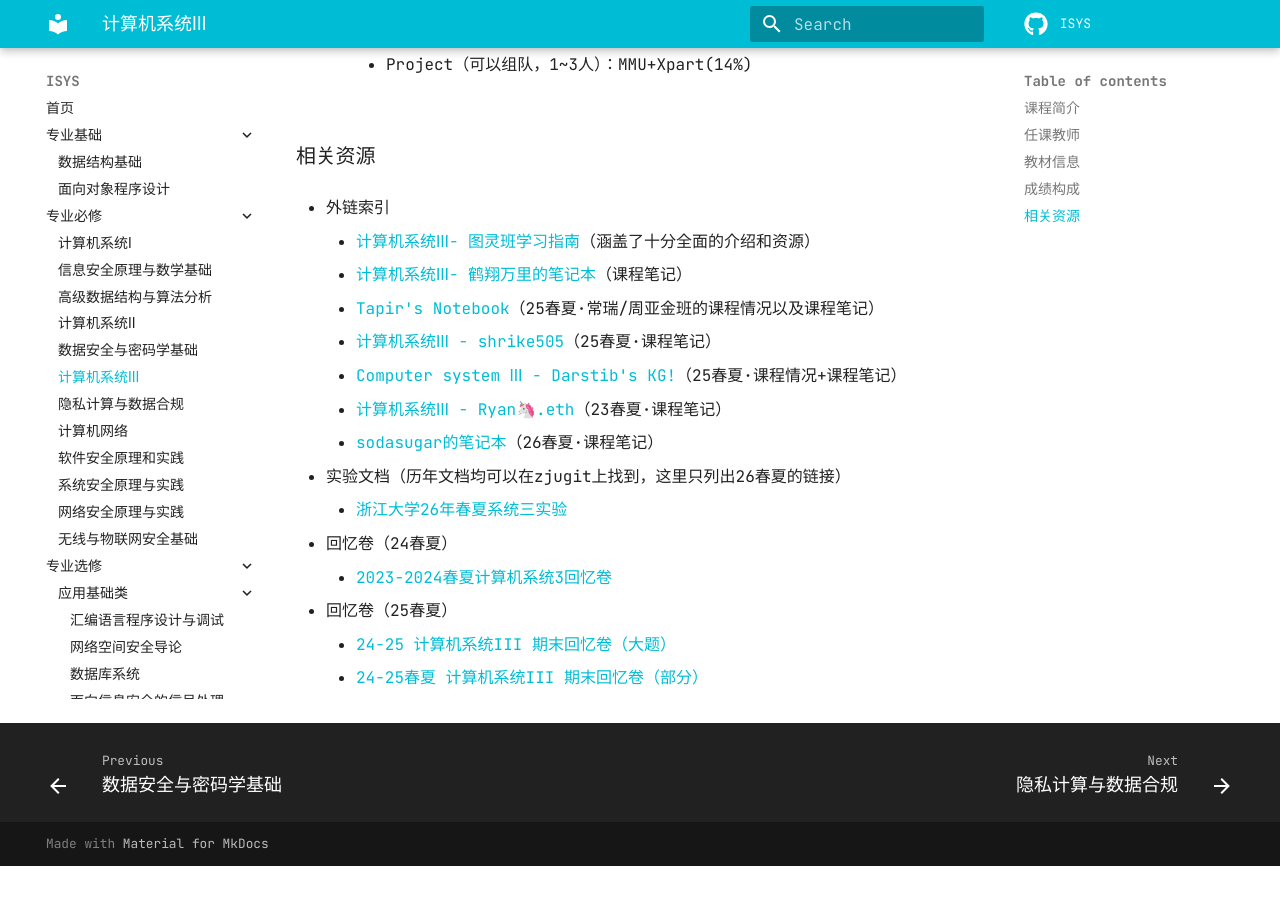
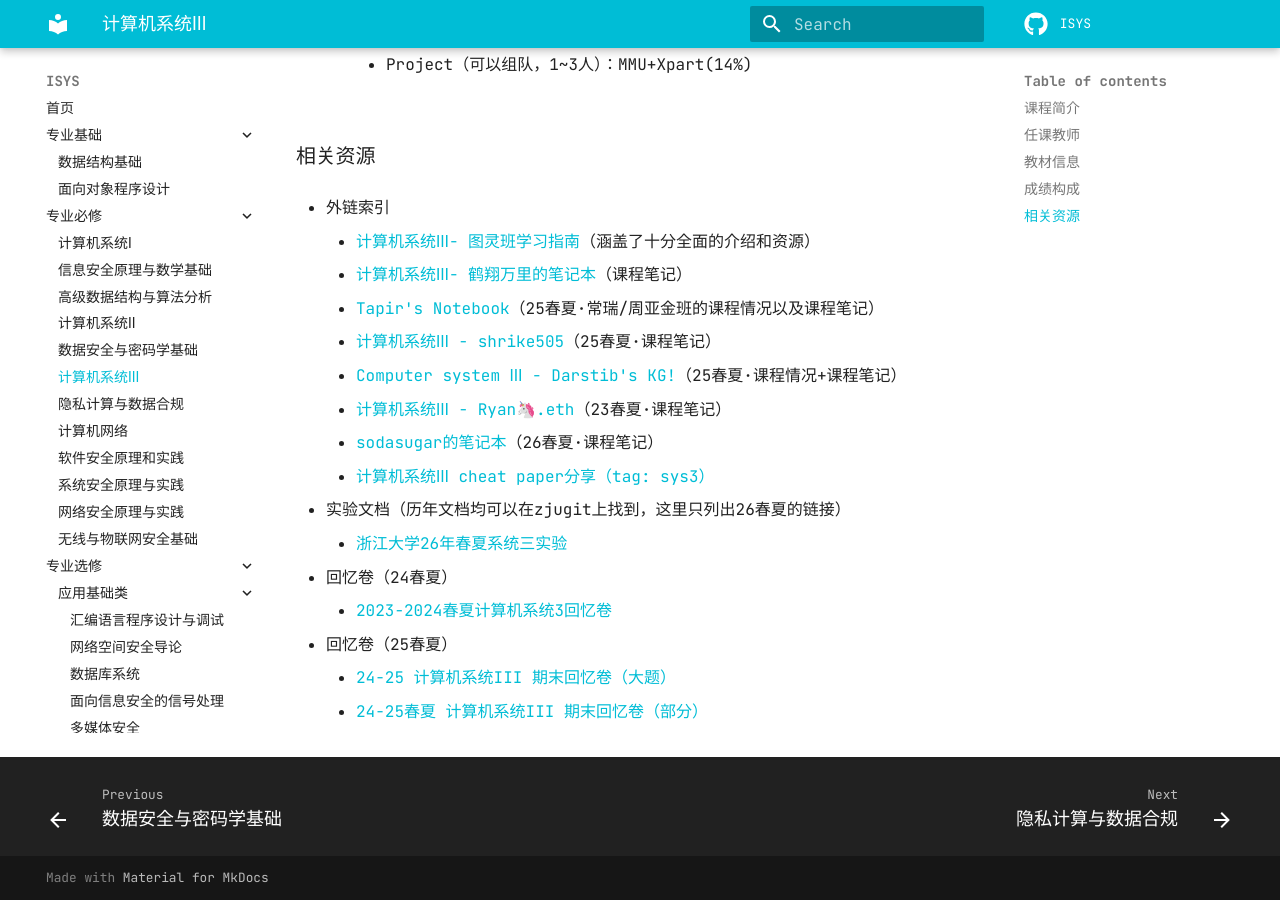
Before and after one commit to dreamem0ra1n/ISYS, an MkDocs documentation site: the page built from docs/专业必修/计算机系统Ⅲ.md, in a window 1280 px wide and 900 px high, scrolled down 1337 px. Built offline with MkDocs 1.6.1 and Material for MkDocs 9.7.7, drawn with Linux system fonts in a browser that asks for light colours; comment, search, counter and statistics services are not loaded; before the commit the page ends 2203 px from its top, so only the background shows below that.

Commit message:
20260630_sys3_cheat_paper_add

```diff
--- a/docs/专业必修/计算机系统Ⅲ.md
+++ b/docs/专业必修/计算机系统Ⅲ.md
@@ -65,6 +65,7 @@
     - [Computer system Ⅲ - Darstib's KG!](https://kg.darstib.cn/note/CSys-III/)（25春夏·课程情况+课程笔记）
 	- [计算机系统Ⅲ - Ryan🦄.eth](https://my.feishu.cn/wiki/I2f4w7TfUiEO8yk4nFCctepgn7e)（23春夏·课程笔记）
 	- [sodasugar的笔记本](https://sodaandsugar.github.io/sys3/)（26春夏·课程笔记）
+	- [计算机系统Ⅲ cheat paper分享（tag: sys3）](https://www.cc98.org/topic/6559144)
 
 - 实验文档（历年文档均可以在zjugit上找到，这里只列出26春夏的链接）
 	- [浙江大学26年春夏系统三实验](https://zju-sys.pages.zjusct.io/sys3/sys3-sp26/)
```
